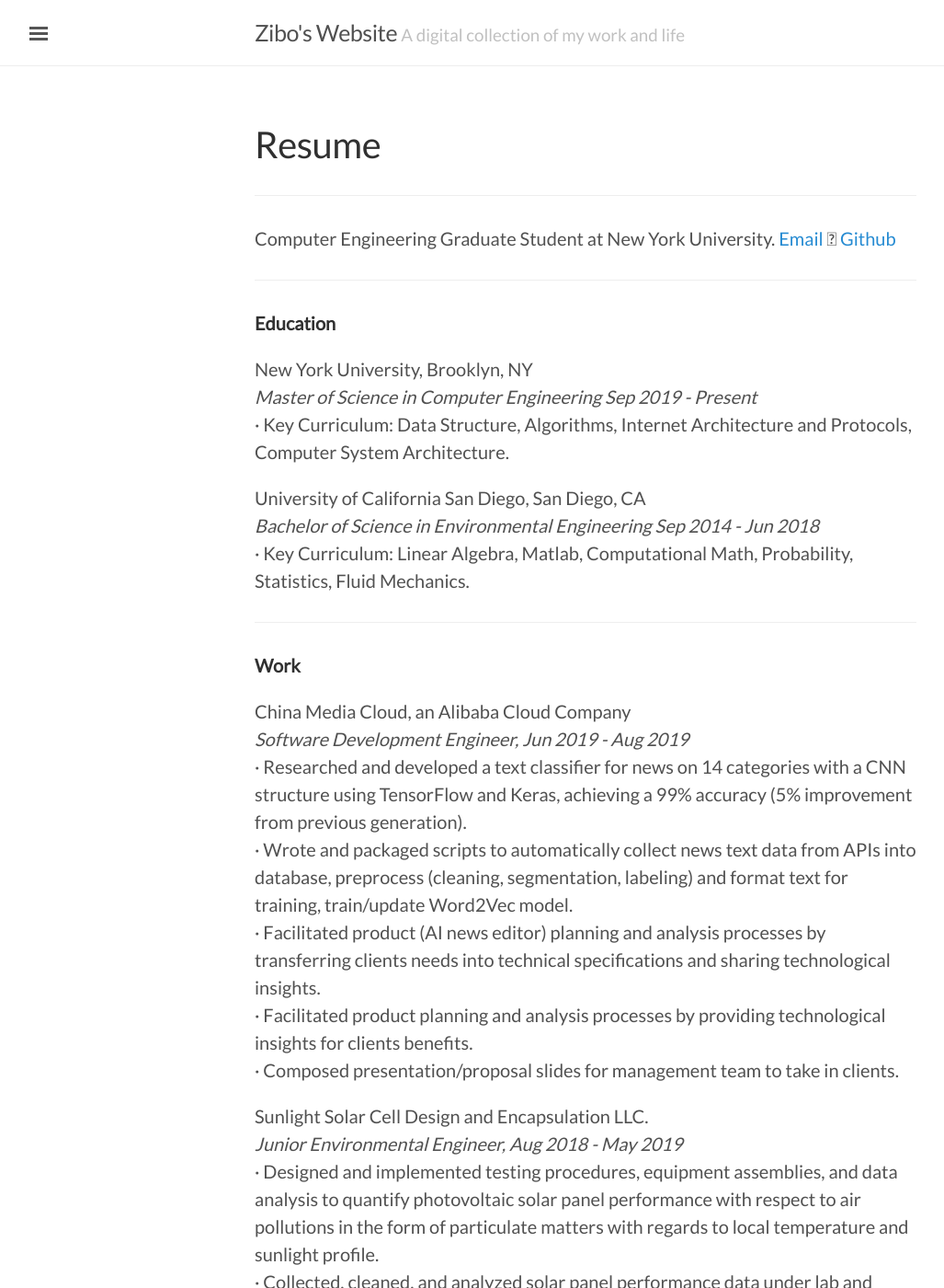
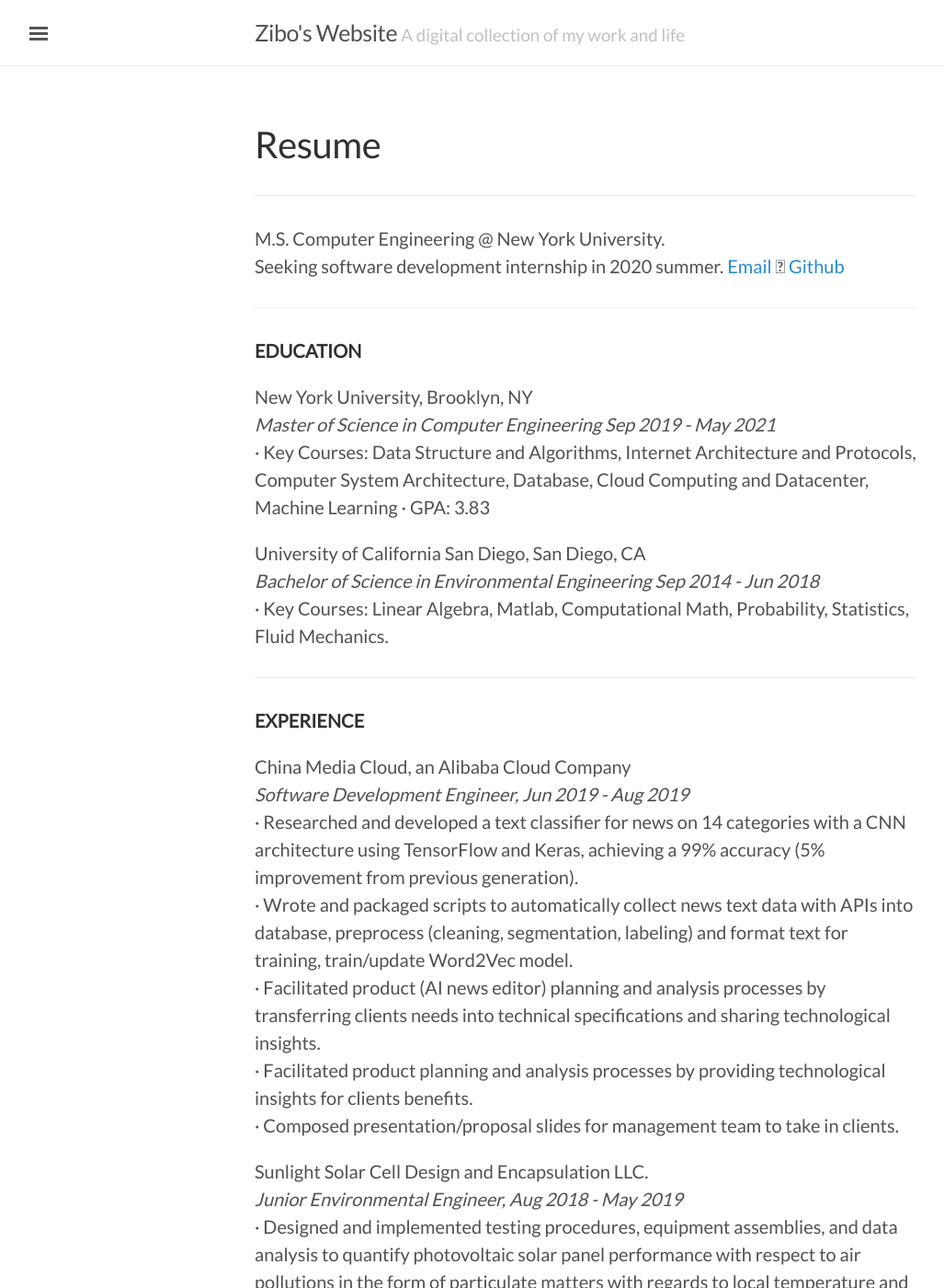
Before and after one commit to tonyzhang95/tonyzhang95.github.io, a Jekyll site: the page built from resume.md, in a window 1280 px wide and 1400 px high. Shown: the whole window at 92% size, without its empty margins (3-1030 px from the left). Built offline with Jekyll 4.4.1, drawn with Linux system fonts in a browser that asks for light colours; nearby versions of some CDN libraries; some of the changed text lies outside the part shown.

Commit message:
update resume + new post

```diff
--- a/resume.md
+++ b/resume.md
@@ -4,29 +4,31 @@ title: Resume
 ---
 
 ***
-Computer Engineering Graduate Student at New York University.
+M.S. Computer Engineering @ New York University.
+Seeking software development internship in 2020 summer.
 [Email](mailto:zibozhang@nyu.edu) 􏰂 [Github](https://tonyzhang95.github.io)
 
 ***
 
-__Education__
+__EDUCATION__
 
 New York University, Brooklyn, NY
-_Master of Science in Computer Engineering  Sep 2019 - Present_
-· Key Curriculum: Data Structure, Algorithms, Internet Architecture and Protocols, Computer System Architecture.
+_Master of Science in Computer Engineering  Sep 2019 - May 2021_
+· Key Courses: Data Structure and Algorithms, Internet Architecture and Protocols, Computer System Architecture, Database, Cloud Computing and Datacenter, Machine Learning
+· GPA: 3.83
 
 University of California San Diego, San Diego, CA
 _Bachelor of Science in Environmental Engineering Sep 2014 - Jun 2018_
-· Key Curriculum: Linear Algebra, Matlab, Computational Math, Probability, Statistics, Fluid Mechanics.
+· Key Courses: Linear Algebra, Matlab, Computational Math, Probability, Statistics, Fluid Mechanics.
 
 ***
 
-__Work__
+__EXPERIENCE__
 
 China Media Cloud, an Alibaba Cloud Company
 _Software Development Engineer, Jun 2019 - Aug 2019_
-· Researched and developed a text classifier for news on 14 categories with a CNN structure using TensorFlow and Keras, achieving a 99% accuracy (5% improvement from previous generation).
-· Wrote and packaged scripts to automatically collect news text data from APIs into database, preprocess (cleaning, segmentation, labeling) and format text for training, train/update Word2Vec model.
+· Researched and developed a text classifier for news on 14 categories with a CNN architecture using TensorFlow and Keras, achieving a 99% accuracy (5% improvement from previous generation).
+· Wrote and packaged scripts to automatically collect news text data with APIs into database, preprocess (cleaning, segmentation, labeling) and format text for training, train/update Word2Vec model.
 · Facilitated product (AI news editor) planning and analysis processes by transferring clients needs into technical specifications and sharing technological insights.
 · Facilitated product planning and analysis processes by providing technological insights for clients benefits.
 · Composed presentation/proposal slides for management team to take in clients.
@@ -39,22 +41,28 @@ _Junior Environmental Engineer, Aug 2018 - May 2019_
 
 University of California, San Diego
 _Building Operation Assistant, Dec 2015 – Jul 2017_
+· Created and tracked thousands work orders and receipts of constructions, repairs, and maintenances.
+· Took meeting notes and composed presentations for senior managers.
+· Improved EV charging station usage time 20% by analyzing charging data to set more appropriate time limits and making campus charging station maps.
+· Co-managed social media accounts of UCSD Sustainability and EV fleet, improved recognizability by 45% among students and faculties.
 
 UCSD Sustainability Center
 _LEED Analyst, Sep 2016 – Jun 2017_
-
+· Performed calculations on whole_building energy budget and transportations for LEED certifications of UCSD campus master cite project.
 
 ***
 
 __Skills__
 
 * Programming: Python, C, C++, UNIX Commands, HTML, CSS, JavaScript
-* Machine Learning/AI: Numpy, Pandas, TensorFlow, Keras, Flask, NLTK, Gensim, CoreNLP
-* Data Analysis/Visualization: Pandas, Numpy, Matplotlib, Seaborn
+* Machine Learning: Scikit-Learn, TensorFlow, Keras, NLTK, Gensim, CoreNLP
+* Data Analysis: Pandas, Numpy, Pandas, Matplotlib, Seaborn
 * Version Control: Git, Github
 * Database: SQL, mySQL, Redis
+* Frameworks: Flask, Django
+
 * Languages: Chinese (Native Proficiency)
 
 
 
-Last Update: 09-12-2019
+Last Update: 01-04-2020
```
Also changed, not shown: _posts/2020-01-04-Computer-System-Architecture-Labs.md (added, +10 -0 lines).
